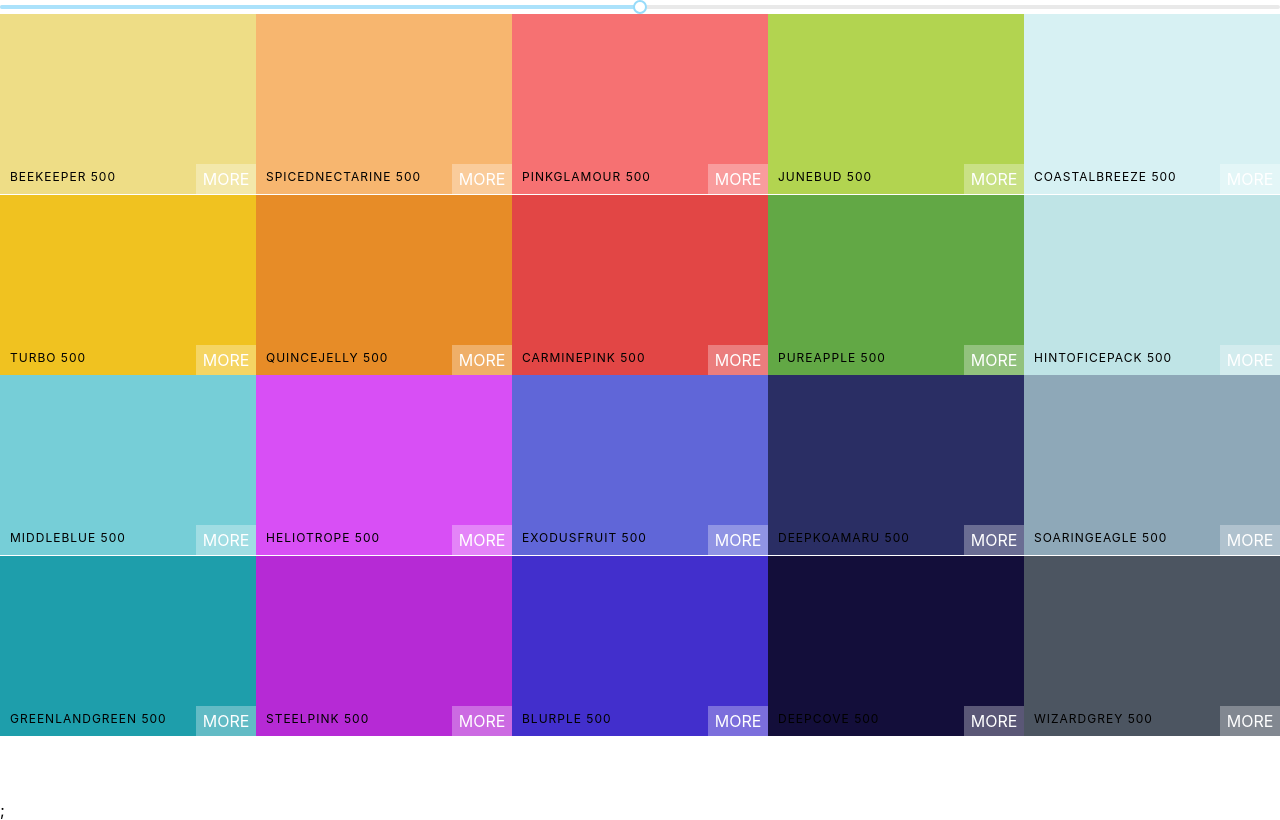
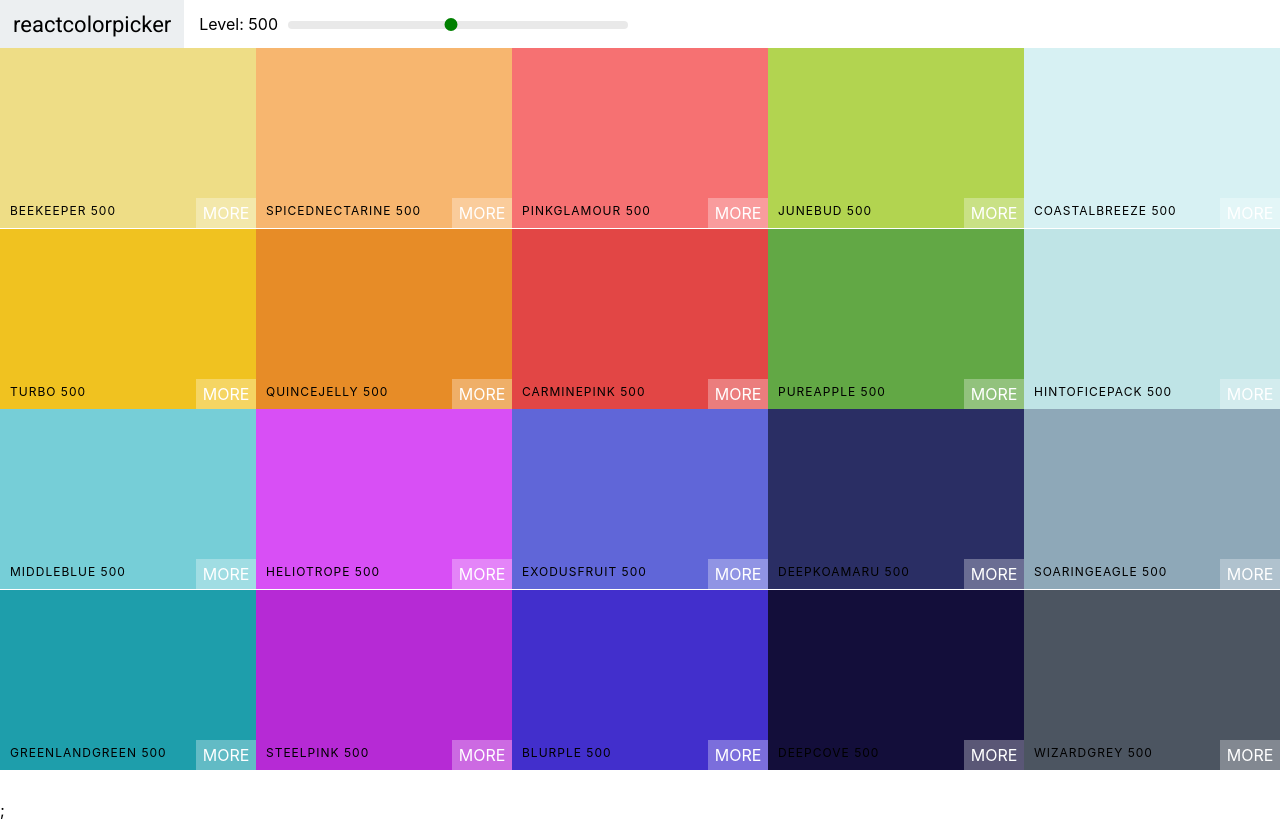
Before and after one commit to yeondam88/colors-app, a React (Create React App) app: page / in a window 1280 px wide. Built offline with nearby package versions, Linux system fonts and the light colour scheme.

Commit message:
Adding Navbar

```diff
--- a/public/index.html
+++ b/public/index.html
@@ -1,14 +1,13 @@
 <!DOCTYPE html>
 <html lang="en">
+
 <head>
   <meta charset="utf-8" />
+  <link href="https://fonts.googleapis.com/css?family=Roboto:100,400,700&display=swap" rel="stylesheet">
   <link rel="icon" href="%PUBLIC_URL%/favicon.ico" />
   <meta name="viewport" content="width=device-width, initial-scale=1" />
   <meta name="theme-color" content="#000000" />
-    <meta
-      name="description"
-      content="Web site created using create-react-app"
-    />
+  <meta name="description" content="Web site created using create-react-app" />
   <link rel="apple-touch-icon" href="%PUBLIC_URL%/logo192.png" />
   <!--
       manifest.json provides metadata used when your web app is installed on a
@@ -26,6 +25,7 @@
     -->
   <title>React App</title>
 </head>
+
 <body>
   <noscript>You need to enable JavaScript to run this app.</noscript>
   <div id="root"></div>
@@ -40,4 +40,5 @@
       To create a production bundle, use `npm run build` or `yarn build`.
     -->
 </body>
+
 </html>
--- /dev/null
+++ b/src/Navbar.css
@@ -0,0 +1,50 @@
+.Navbar {
+    display: flex;
+    align-items: center;
+    justify-content: flex-start;
+    height: 6vh;
+}
+
+.logo {
+    margin-right: 15px;
+    padding: 0 13px;
+    font-size: 22px;
+    background-color: #eceff1;
+    font-family: Roboto;
+    height: 100%;
+    display: flex;
+    align-items: center;
+}
+
+.logo a {
+    text-decoration: none;
+    color: #000;
+}
+
+.slider {
+    width: 340px;
+    margin: 0 10px;
+    display: inline-block;
+}
+
+.rc-slider-track {
+    background-color: transparent;
+}
+
+.rc-slider-handle,
+.rc-slider-handle:active,
+.rc-slider-handle:hover,
+.rc-slider-handle:focus {
+    background-color: green;
+    outline: none;
+    border: 2px solid green;
+    box-shadow: none;
+    width: 13px;
+    height: 13px;
+    margin-left: -7px;
+    margin-top: -3px;
+}
+
+.rc-slider-rail {
+    height: 8px;
+}
--- /dev/null
+++ b/src/Navbar.js
@@ -0,0 +1,28 @@
+import React from 'react';
+import Slider from 'rc-slider';
+import 'rc-slider/assets/index.css';
+import './Navbar.css';
+
+function Navbar({ level, onChange }) {
+  return (
+    <header className="Navbar">
+      <div className="logo">
+        <a href="#">reactcolorpicker</a>
+      </div>
+      <div className="slider-container">
+        <span>Level: {level}</span>
+        <div className="slider">
+          <Slider
+            defaultValue={level}
+            min={100}
+            max={900}
+            step={100}
+            onAfterChange={onChange}
+          />
+        </div>
+      </div>
+    </header>
+  );
+}
+
+export default Navbar;
--- a/src/Palette.js
+++ b/src/Palette.js
@@ -1,8 +1,8 @@
 import React, { useState, useCallback } from 'react';
-import Slider from 'rc-slider';
+import Navbar from './Navbar';
 import ColorBox from './ColorBox';
+
 import './Palette.css';
-import 'rc-slider/assets/index.css';
 
 function Palette(props) {
   const [level, setLevel] = useState(500);
@@ -17,13 +17,7 @@
   });
   return (
     <div className="Palette">
-      <Slider
-        defaultValue={level}
-        min={100}
-        max={900}
-        step={100}
-        onAfterChange={onChange}
-      />
+      <Navbar level={level} onChange={onChange} />
       <div className="Palette-colors">{colorBoxes}</div>
     </div>
   );
```
Lines whose indentation alone changed are shown as unchanged.
